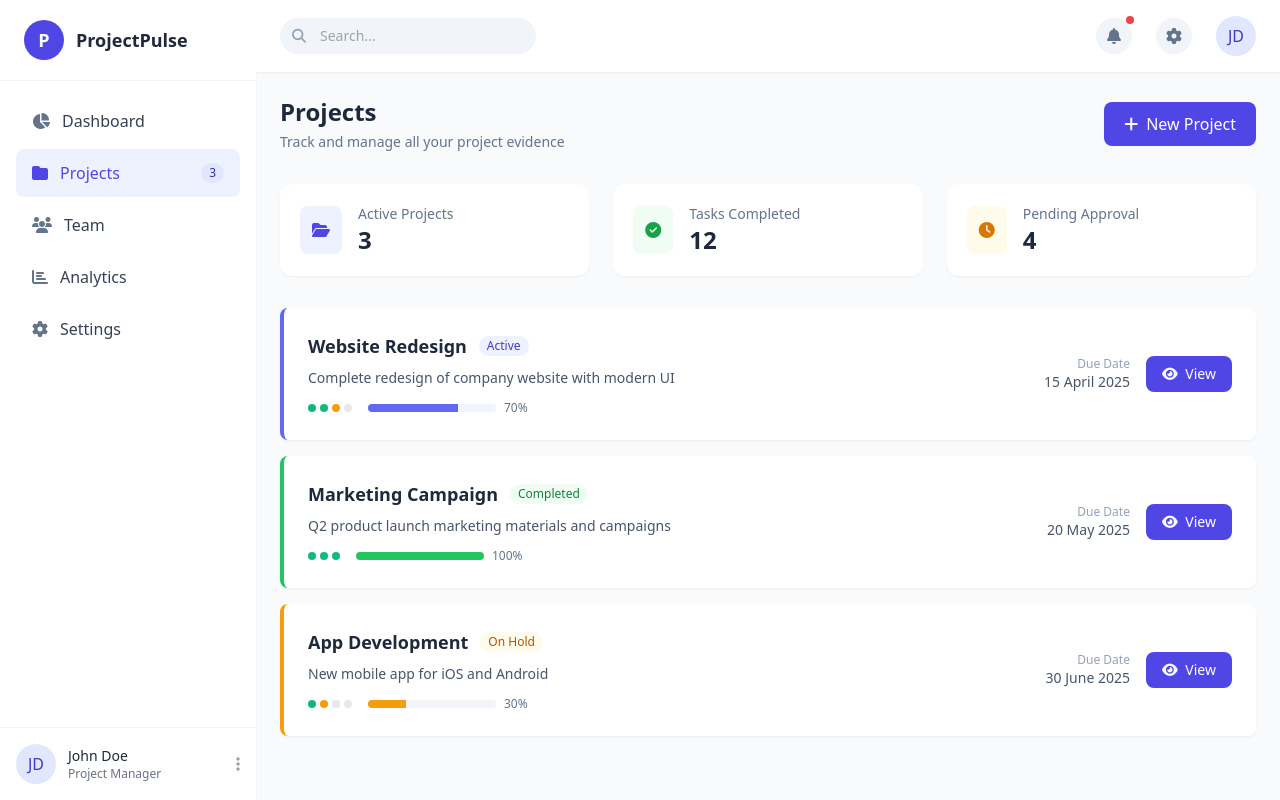
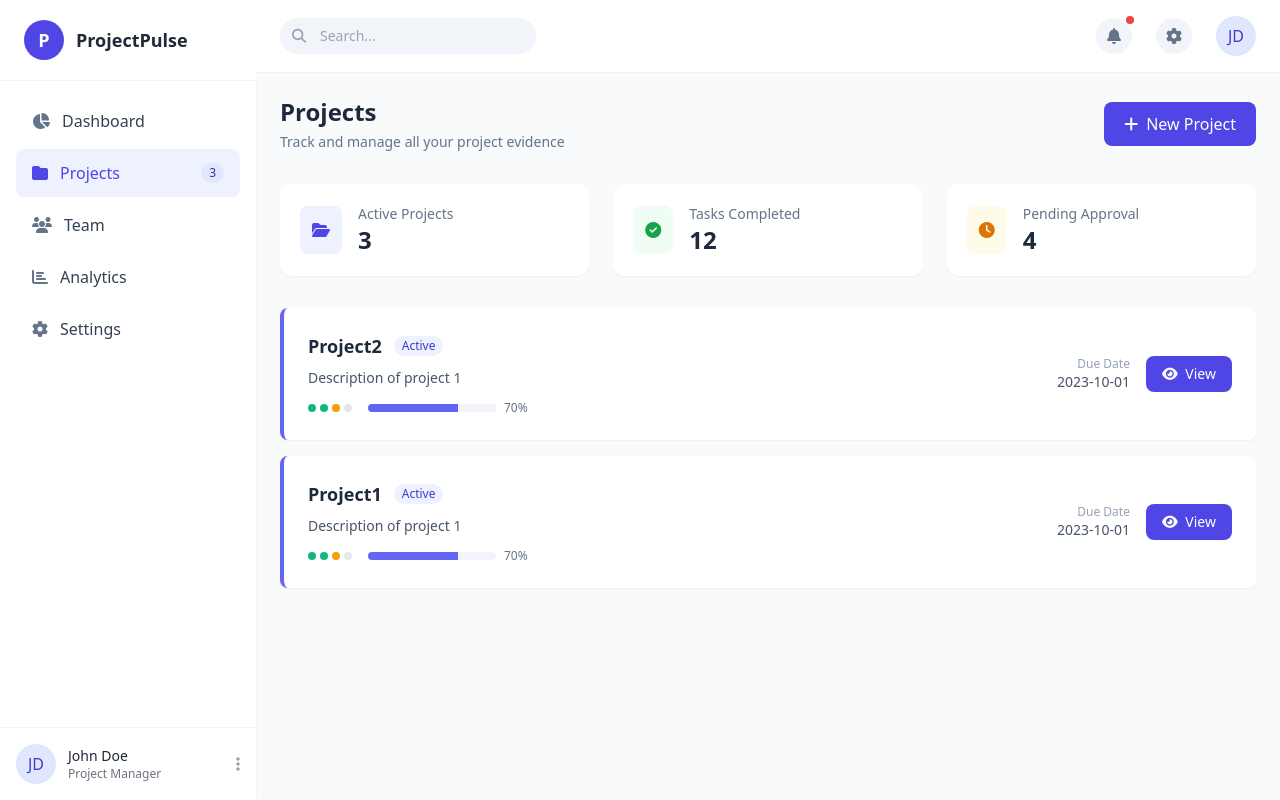
Before and after one commit to Oliverr48/proveit, a Flask app: page /projects in a window 1280 px wide. Run offline with Flask 3, Linux system fonts and the light colour scheme; some libraries are stand-ins or nearby versions.

Commit message:
Added project database with some sample project data. Added Jinja template to project page HTML to test the database being read. WIP as new database restructure (see restructure branch) has changed __Main__ from app.py : to test this current DB feature, please run python app.py instead of flask run!

```diff
--- a/app.py
+++ b/app.py
@@ -1,6 +1,24 @@
-from website import create_app
+from website import create_app, db
+from website.models import Project
+
+print("🔍 app.py is being run — __name__ =", __name__)
 
 app = create_app()
 
 if __name__ == '__main__':
+    with app.app_context():
+        db.create_all()
+
+        #used this to make some sample data - just check it's not already there if you're running it again, otherwise the app fails.
+        if not Project.query.filter_by(name='Project1').first():
+            db.session.add(Project(
+            name='Project 1',
+            description='Make something blah blah blah',
+            dueDate='2023-10-01'
+         ))
+            db.session.commit()
+            print("Project added!")
+        else:
+            print("[!] Project already exists!")
+
     app.run(debug=True)
--- a/website/routes.py
+++ b/website/routes.py
@@ -1,4 +1,6 @@
 from flask import Blueprint, render_template, request, redirect, url_for
+from .models import Project
+
 
 routes = Blueprint('routes', __name__)
 
@@ -12,4 +14,7 @@ def dashboard():
 
 @routes.route('/projects')
 def projects():
-    return render_template('project.html')
+    #Get the projs from the DB
+    projects = Project.query.all()
+    print("Got the projects!")
+    return render_template('project.html', projects=projects)
--- a/website/templates/project.html
+++ b/website/templates/project.html
@@ -58,14 +58,15 @@
 <!-- Projects -->
 <div class="space-y-4">
   <!-- Project 1 -->
+   {% for project in projects %}
   <div class="project-card bg-white border-indigo-500 rounded-lg p-6 shadow-sm">
     <div class="flex flex-col md:flex-row md:items-center justify-between">
       <div>
         <div class="flex items-center mb-2">
-          <h3 class="text-lg font-bold text-slate-800">Website Redesign</h3>
+          <h3 class="text-lg font-bold text-slate-800">{{project.name}}</h3>
           <span class="ml-3 px-2 py-0.5 bg-indigo-50 text-indigo-700 rounded-full text-xs">Active</span>
         </div>
-        <p class="text-slate-600 text-sm mb-3">Complete redesign of company website with modern UI</p>
+        <p class="text-slate-600 text-sm mb-3">{{project.description}}</p>
         <div class="flex items-center">
           <div class="flex mr-3">
             <span class="progress-dot completed"></span>
@@ -82,7 +83,7 @@
       <div class="flex items-center mt-4 md:mt-0">
         <div class="text-right mr-4">
           <p class="text-xs text-slate-400">Due Date</p>
-          <p class="text-sm font-medium text-slate-600">15 April 2025</p>
+          <p class="text-sm font-medium text-slate-600">{{project.dueDate}}</p>
         </div>
         <a href="#" class="btn-primary px-4 py-2 bg-indigo-600 text-white rounded-lg text-sm whitespace-nowrap">
           <i class="fas fa-eye mr-1"></i> View
@@ -90,74 +91,9 @@
       </div>
     </div>
   </div>
+  {%endfor%}
+  <!-- Project 1 div ends here!!! -->
 
-  <!-- Project 2 -->
-  <div class="project-card bg-white border-green-500 rounded-lg p-6 shadow-sm">
-    <div class="flex flex-col md:flex-row md:items-center justify-between">
-      <div>
-        <div class="flex items-center mb-2">
-          <h3 class="text-lg font-bold text-slate-800">Marketing Campaign</h3>
-          <span class="ml-3 px-2 py-0.5 bg-green-50 text-green-700 rounded-full text-xs">Completed</span>
-        </div>
-        <p class="text-slate-600 text-sm mb-3">Q2 product launch marketing materials and campaigns</p>
-        <div class="flex items-center">
-          <div class="flex mr-3">
-            <span class="progress-dot completed"></span>
-            <span class="progress-dot completed"></span>
-            <span class="progress-dot completed"></span>
-          </div>
-          <div class="w-32 h-2 bg-slate-100 rounded-full overflow-hidden">
-            <div class="h-full bg-green-500" style="width: 100%"></div>
-          </div>
-          <span class="ml-2 text-xs text-slate-500">100%</span>
-        </div>
-      </div>
-      <div class="flex items-center mt-4 md:mt-0">
-        <div class="text-right mr-4">
-          <p class="text-xs text-slate-400">Due Date</p>
-          <p class="text-sm font-medium text-slate-600">20 May 2025</p>
-        </div>
-        <a href="#" class="btn-primary px-4 py-2 bg-indigo-600 text-white rounded-lg text-sm whitespace-nowrap">
-          <i class="fas fa-eye mr-1"></i> View
-        </a>
-      </div>
-    </div>
-  </div>
-
-  <!-- Project 3 -->
-  <div class="project-card bg-white border-amber-500 rounded-lg p-6 shadow-sm">
-    <div class="flex flex-col md:flex-row md:items-center justify-between">
-      <div>
-        <div class="flex items-center mb-2">
-          <h3 class="text-lg font-bold text-slate-800">App Development</h3>
-          <span class="ml-3 px-2 py-0.5 bg-amber-50 text-amber-700 rounded-full text-xs">On Hold</span>
-        </div>
-        <p class="text-slate-600 text-sm mb-3">New mobile app for iOS and Android</p>
-        <div class="flex items-center">
-          <div class="flex mr-3">
-            <span class="progress-dot completed"></span>
-            <span class="progress-dot pending"></span>
-            <span class="progress-dot not-started"></span>
-            <span class="progress-dot not-started"></span>
-          </div>
-          <div class="w-32 h-2 bg-slate-100 rounded-full overflow-hidden">
-            <div class="h-full bg-amber-500" style="width: 30%"></div>
-          </div>
-          <span class="ml-2 text-xs text-slate-500">30%</span>
-        </div>
-      </div>
-      <div class="flex items-center mt-4 md:mt-0">
-        <div class="text-right mr-4">
-          <p class="text-xs text-slate-400">Due Date</p>
-          <p class="text-sm font-medium text-slate-600">30 June 2025</p>
-        </div>
-        <a href="#" class="btn-primary px-4 py-2 bg-indigo-600 text-white rounded-lg text-sm whitespace-nowrap">
-          <i class="fas fa-eye mr-1"></i> View
-        </a>
-      </div>
-    </div>
-  </div>
-</div>
 {% endblock %}
 
 {% block extra_js %}
```
Also changed, not shown: website/__init__.py (+9 -0 lines), website/models.py (+10 -0 lines), instance/site.db (added).
